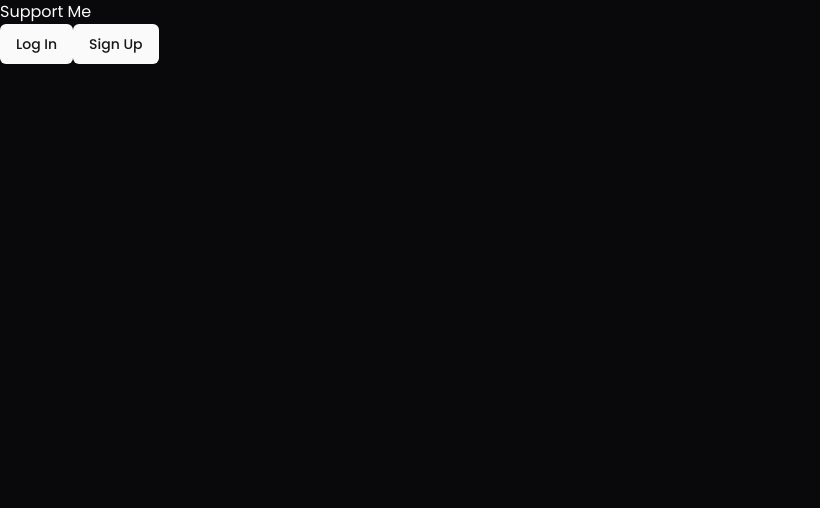
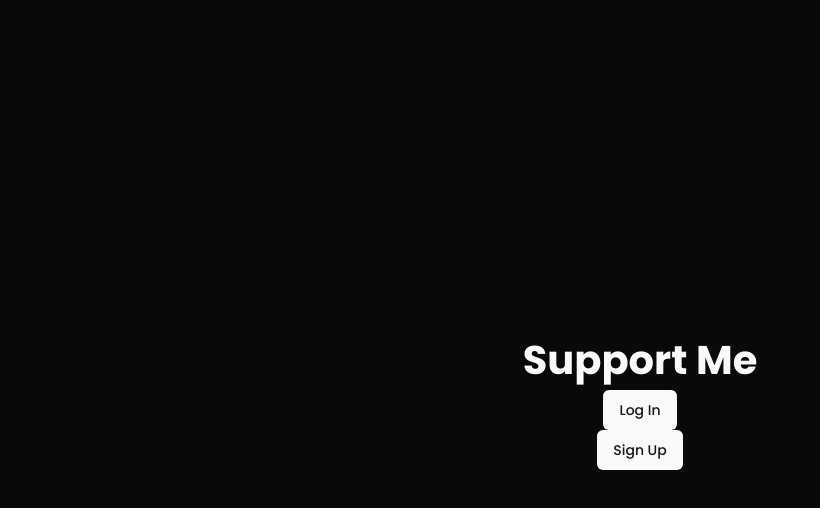
Before and after one commit to RRFayad/Shadcn, a Next.js app in the folder support-me-app/: page / in a window 1280 px wide. Shown: the top 508 px of the page, without its empty margins (0-820 px from the left). Built offline with nearby package versions, Linux system fonts and the light colour scheme.

Commit message:
WIP - S02(Building the Landing Page): 6. Tidying up the landing page styles and link to login and signup pages

```diff
--- /dev/null
+++ b/support-me-app/src/app/(logged-out)/layout.tsx
@@ -0,0 +1,13 @@
+interface LoggedOutLayoutProps {
+  children?: React.ReactNode;
+}
+
+function LoggedOutLayout({ children }: LoggedOutLayoutProps) {
+  return (
+    <div className="flex min-h-screen flex-col items-center justify-center p-24">
+      {children}
+    </div>
+  );
+}
+
+export default LoggedOutLayout;
--- a/support-me-app/src/app/(logged-out)/page.tsx
+++ b/support-me-app/src/app/(logged-out)/page.tsx
@@ -2,11 +2,11 @@ import { Button } from "@/components/ui/button";
 
 function LandingPage() {
   return (
-    <div>
+    <>
       <h1>Support Me</h1>
       <Button>Log In</Button>
       <Button>Sign Up</Button>
-    </div>
+    </>
   );
 }
 
--- a/support-me-app/src/app/globals.css
+++ b/support-me-app/src/app/globals.css
@@ -66,4 +66,31 @@
   body {
     @apply bg-background text-foreground;
   }
+  h1,
+  h2,
+  h3,
+  h4,
+  h5,
+  h6 {
+    @apply font-bold;
+  }
+
+  h1 {
+    font-size: 2.5rem;
+  }
+  h2 {
+    font-size: 2rem;
+  }
+  h3 {
+    font-size: 1.75rem;
+  }
+  h4 {
+    font-size: 1.5rem;
+  }
+  h5 {
+    font-size: 1.25rem;
+  }
+  h6 {
+    font-size: 1rem;
+  }
 }
```
Also changed, not shown: 1 other file (tests, documents, lock files or other folders).
